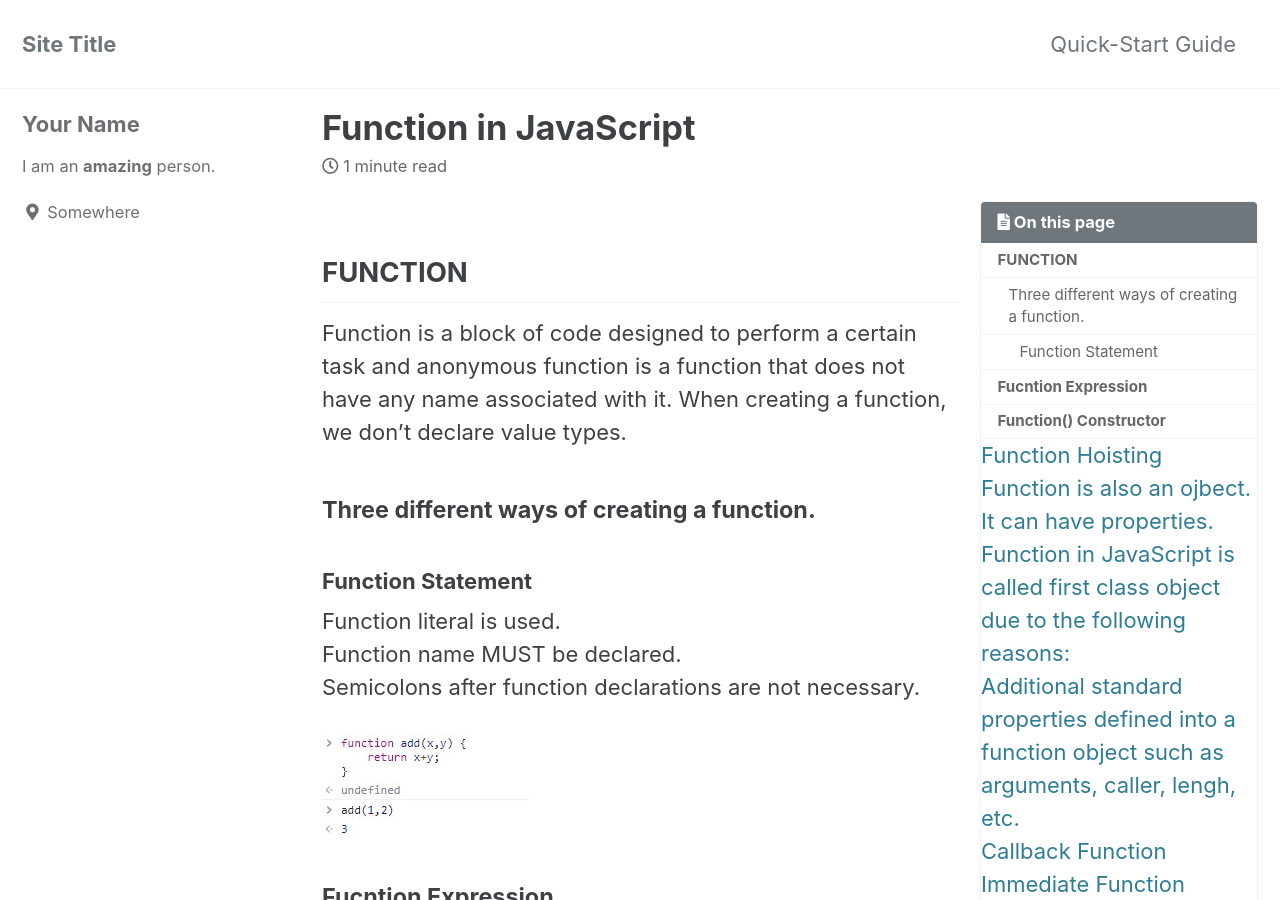
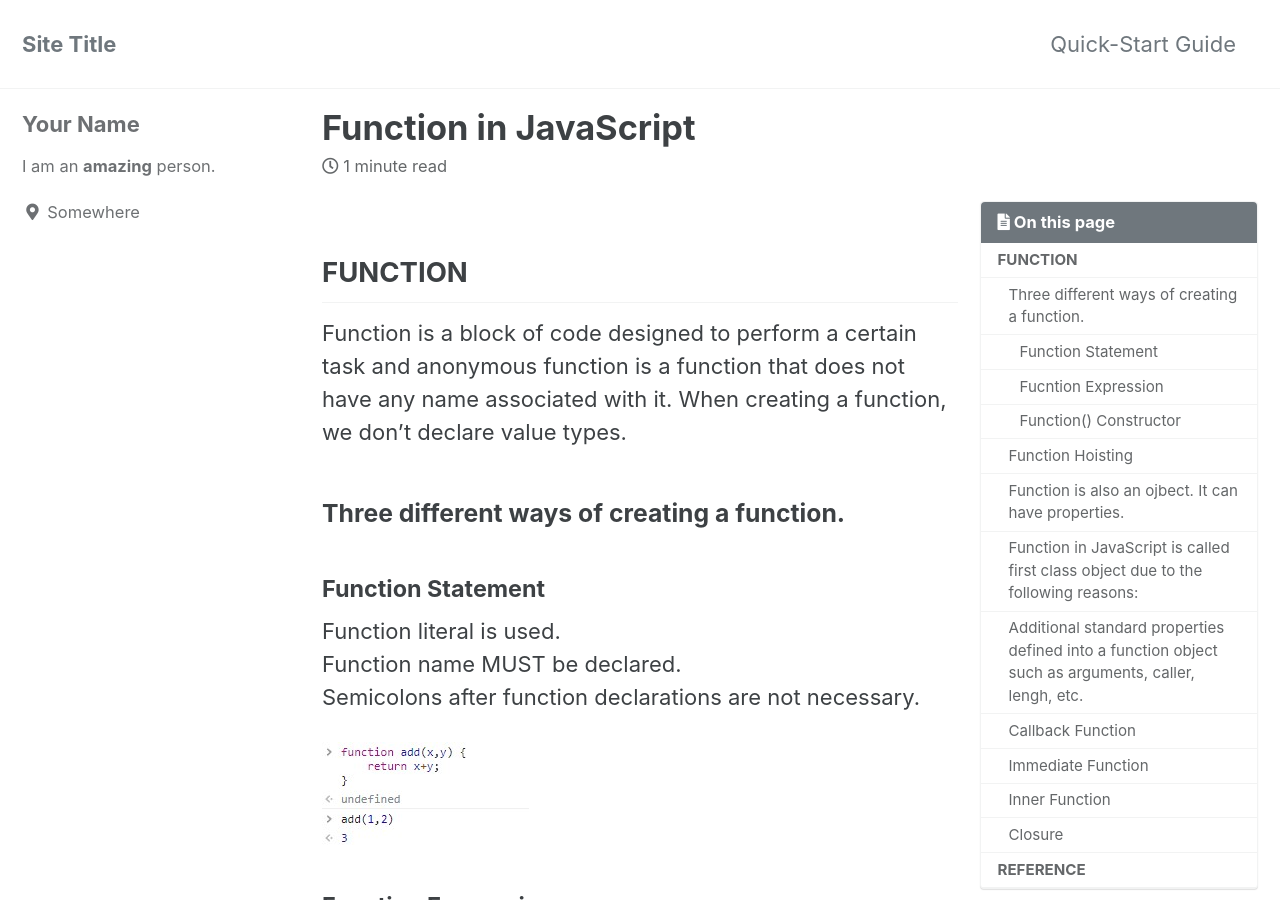
Before and after one commit to redshrimp0310/redshrimp0310.github.io, a Jekyll site: the page built from _posts/2021-12-22-JavaScript.md, in a window 1280 px wide and 900 px high. Built offline with Jekyll 4.4.1, drawn with Linux system fonts in a browser that asks for light colours; cached includes are drawn as plain includes.

```diff
--- a/_posts/2021-12-22-JavaScript.md
+++ b/_posts/2021-12-22-JavaScript.md
@@ -16,9 +16,9 @@ last_modified_at: 2021-12-22
 ## FUNCTION
 Function is a block of code designed to perform a certain task and anonymous function is a function that does not have any name associated with it. When creating a function, we don't declare value types.
 
-#### Three different ways of creating a function.
+### Three different ways of creating a function.
 
-###### Function Statement
+#### Function Statement
 
 Function literal is used.
 Function name MUST be declared.
```
